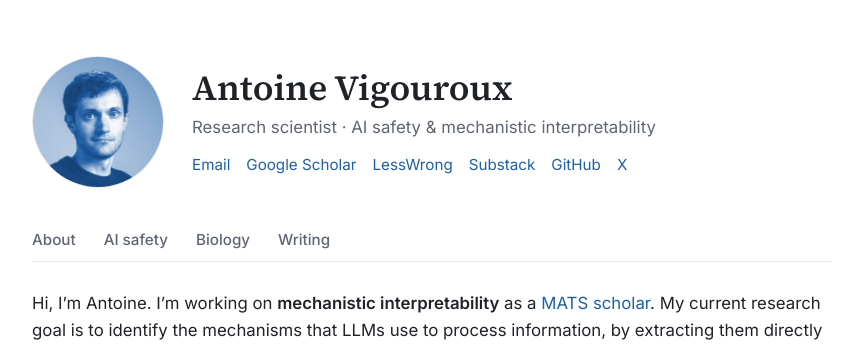
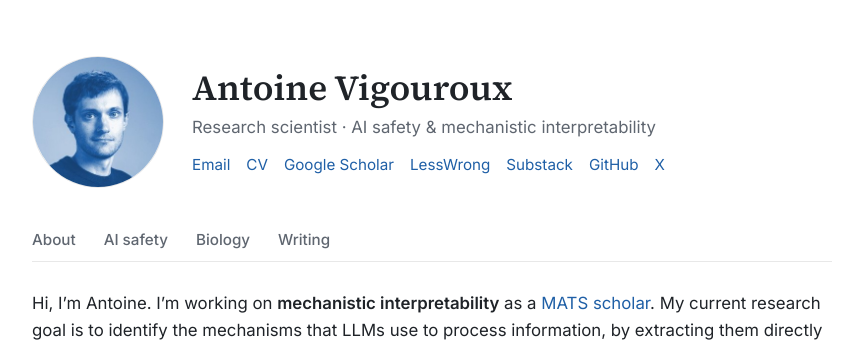
Before and after one commit to Antovigo/Antovigo.github.io, a Jekyll site: the page built from index.html, in a window 1280 px wide and 900 px high. Shown: the top 348 px of the window, without its empty margins (208-1071 px from the left). Built offline with Jekyll 4.4.1, drawn with Linux system fonts in a browser that asks for light colours.

Commit message:
Add CV to the site
Co-Authored-By: Claude Opus 5.5 <noreply@anthropic.com>

```diff
--- a/_config.yml
+++ b/_config.yml
@@ -7,6 +7,8 @@ author:
   name: Antoine Vigouroux
   tagline: Research scientist · AI safety & mechanistic interpretability
   links:
+    - label: CV
+      url: /assets/cv.pdf
     - label: Google Scholar
       url: https://scholar.google.com/citations?user=wImtMvYAAAAJ&hl=en
     - label: LessWrong
```
Also changed, not shown: 1 other file.
